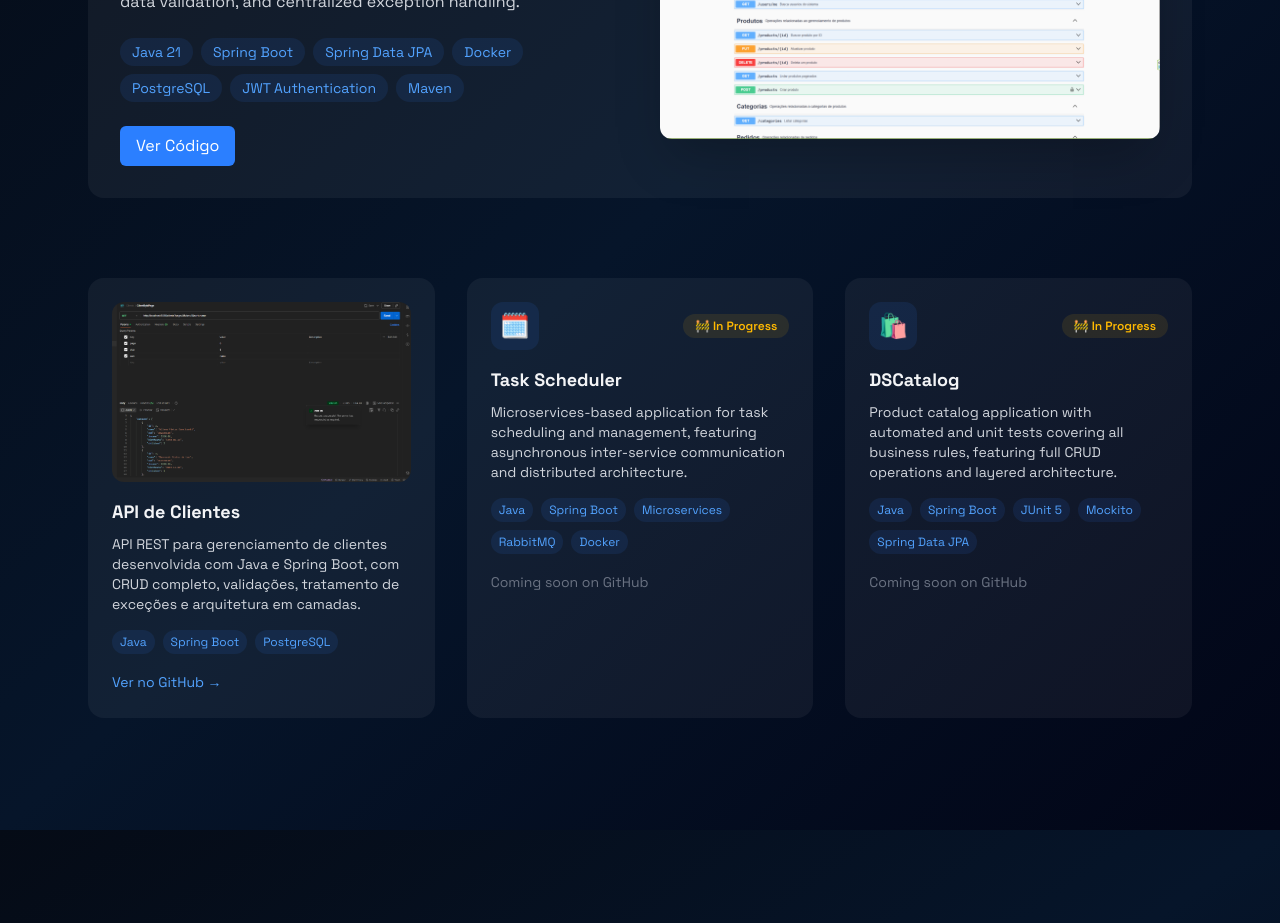
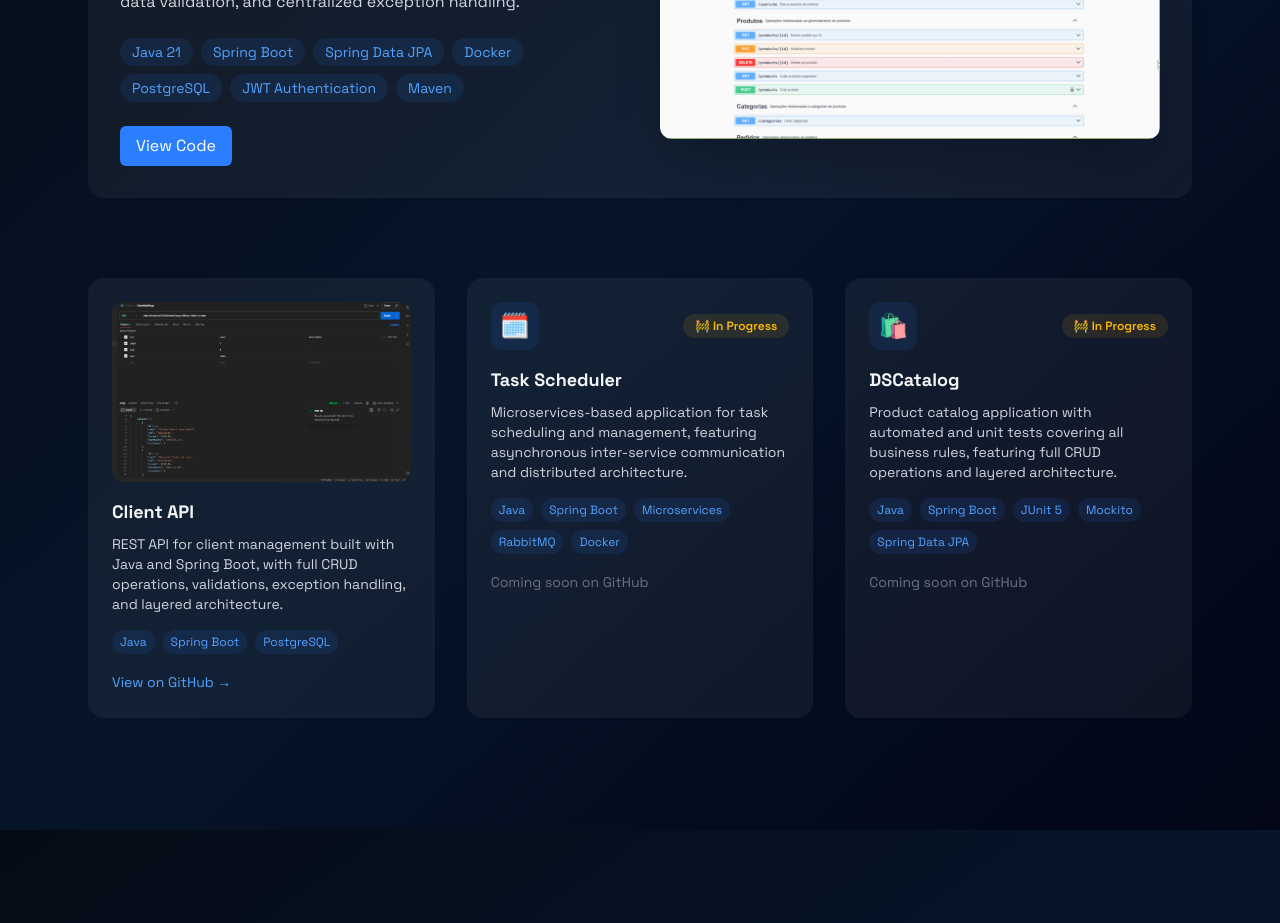
Before and after one commit to junior-bortolanza/portfolio-dev, a React (Vite) app: page / in a window 1280 px wide. Shown: the part 2740-3663 px from the top of the page. Built offline with nearby package versions, Linux system fonts and the light colour scheme.

Commit message:
Refactoring languages

```diff
--- a/src/components/sections/About.jsx
+++ b/src/components/sections/About.jsx
@@ -38,7 +38,7 @@ export const About = () => {
 
               {/* FRONTEND */}
               <div className="mb-6">
-                <h3 className="text-xl font-bold mb-3">Front-end</h3>
+                <h3 className="text-xl font-bold mb-3">{t("about.frontendTitle")}</h3>
                 <div className="flex flex-wrap gap-2">
                   {frontendSkills.map((tech) => (
                     <span
@@ -54,7 +54,7 @@ export const About = () => {
 
               {/* BACKEND */}
               <div>
-                <h3 className="text-xl font-bold mb-3">Backend</h3>
+                <h3 className="text-xl font-bold mb-3">{t("about.backendTitle")}</h3>
                 <div className="flex flex-wrap gap-2">
                   {backendSkills.map((tech) => (
                     <span
--- a/src/components/sections/Contact.jsx
+++ b/src/components/sections/Contact.jsx
@@ -31,7 +31,7 @@ export const Contact = () => {
       })
       .catch((error) => {
         console.error("EmailJS error:", JSON.stringify(error));
-        alert(t("contact.error") + "\n\nDetalhes: " + (error?.text || error?.message || JSON.stringify(error)));
+        alert(t("contact.error") + "\n\n" + t("contact.details") + " " + (error?.text || error?.message || JSON.stringify(error)));
       });
   };
 
@@ -82,7 +82,7 @@ export const Contact = () => {
                   name="email"
                   required
                   value={formData.email}
-                  placeholder="your@email.com"
+                  placeholder={t("contact.email_placeholder")}
                   className="w-full mt-2 px-4 py-3 rounded-lg
                              bg-white/10 text-white"
                   onChange={(e) =>
--- a/src/components/sections/Home.jsx
+++ b/src/components/sections/Home.jsx
@@ -68,7 +68,7 @@ export const Home = () => {
                             hover:shadow-[0_0_15px_rgba(59,130,246,0.2)]"
                 >
 
-                Download CV
+                {t("hero.downloadCV")}
               </a>
             </div>
 
--- a/src/components/sections/Projects.jsx
+++ b/src/components/sections/Projects.jsx
@@ -25,7 +25,7 @@ export const Projects = () => {
                 <span className="text-sm text-blue-400">{t("projects.featured_project")}</span>
 
                 <h3 className="text-2xl font-bold mt-2 mb-4">
-                  API REST DScommerce
+                  {t("projects.dscommerce_name")}
                 </h3>
 
                 <p className="text-gray-300 mb-6">
@@ -50,7 +50,7 @@ export const Projects = () => {
                     className="bg-blue-500 px-4 py-2 rounded-md text-white
                                hover:bg-blue-600 transition"
                   >
-                    Ver Código
+                    {t("projects.view_code")}
                   </a>
                 </div>
               </div>
@@ -81,10 +81,10 @@ export const Projects = () => {
                 className="rounded-xl mb-4"
               />
 
-              <h3 className="text-lg font-bold mb-2">API de Clientes</h3>
+              <h3 className="text-lg font-bold mb-2">{t("projects.api_clientes_name")}</h3>
 
               <p className="text-gray-300 text-sm mb-4">
-                API REST para gerenciamento de clientes desenvolvida com Java e Spring Boot, com CRUD completo, validações, tratamento de exceções e arquitetura em camadas.
+                {t("projects.api_clientes_desc")}
               </p>
 
               <div className="flex flex-wrap gap-2 mb-4">
@@ -101,7 +101,7 @@ export const Projects = () => {
 
               <a
                 href="https://github.com/junior-bortolanza/clientes"
-                 className="text-blue-400 text-sm">Ver no GitHub →</a>
+                 className="text-blue-400 text-sm">{t("projects.view_github")}</a>
             </div>
 
             {/* CARD 2 - Agendador de Tarefas */}
--- a/src/i18n/locales/en.json
+++ b/src/i18n/locales/en.json
@@ -10,7 +10,8 @@
     "title": "Hi, I'm Junior",
     "description": "Java Backend Developer | Spring Boot\n\nI build secure and scalable REST APIs with Spring Security (JWT/OAuth2), JPA, and PostgreSQL, applying Clean Architecture and SOLID principles. Secondary stack in Python (FastAPI, Flask) for automations and integrations.",
     "viewProjects": "View Projects",
-    "contact": "Contact Me"
+    "contact": "Contact Me",
+    "downloadCV": "Download CV"
   },
 
   "about": {
@@ -20,6 +21,8 @@
     "subtitle_1": "Systems Analysis and Development Technologist – Uninter (2024–2026)",
     "subtitle_2": "Java Spring Professional: Spring Boot, JPA/Hibernate, REST APIs, Security (OAuth2/JWT), Docker, Docker Compose, and CI/CD pipelines.",
     "subtitle_3": "Python Training Course: Flask, MVC architecture, JWT authentication, MongoDB, Redis, RabbitMQ, real-time communication, and backend best practices.",
+    "frontendTitle": "Front-end",
+    "backendTitle": "Backend",
     "workExperience": "Work Experience",
     "experience_1_role": "Java Backend Developer",
     "experience_1_meta": "Personal Projects | Mar 2024 – Present",
@@ -47,6 +50,11 @@
     "task_scheduler_desc": "Microservices-based application for task scheduling and management, featuring asynchronous inter-service communication and distributed architecture.",
     "dscatalog_name": "DSCatalog",
     "dscatalog_desc": "Product catalog application with automated and unit tests covering all business rules, featuring full CRUD operations and layered architecture.",
+    "dscommerce_name": "API REST DScommerce",
+    "view_code": "View Code",
+    "api_clientes_name": "Client API",
+    "api_clientes_desc": "REST API for client management built with Java and Spring Boot, with full CRUD operations, validations, exception handling, and layered architecture.",
+    "view_github": "View on GitHub →",
     "coming_soon": "Coming soon on GitHub"
   },
 
@@ -59,6 +67,8 @@
     "message_placeholder": "Tell me about your project...",
     "send": "✈️ Send Message",
     "success": "Message sent successfully! 🚀",
+    "email_placeholder": "your@email.com",
+    "details": "Details:",
     "error": "Error sending. Please try again."
   }
 }
--- a/src/i18n/locales/pt.json
+++ b/src/i18n/locales/pt.json
@@ -10,7 +10,8 @@
     "title": "Olá, eu sou o Junior",
     "description": "Desenvolvedor Backend Java | Spring Boot\n\nConstruo APIs REST seguras e escaláveis com Spring Security (JWT/OAuth2), JPA e PostgreSQL, aplicando Clean Architecture e SOLID. Stack secundária em Python (FastAPI, Flask) para automações e integrações.",
     "viewProjects": "Ver Projetos",
-    "contact": "Fale Comigo"
+    "contact": "Fale Comigo",
+    "downloadCV": "Baixar CV"
   },
 
   "about": {
@@ -20,6 +21,8 @@
     "subtitle_1": "Tecnólogo em Análise e Desenvolvimento de Sistemas — UNINTER (2024–2026)",
     "subtitle_2": "Java Spring Professional — DevSuperior (120h): Spring Boot, JPA, APIs REST, Spring Security, Docker e CI/CD",
     "subtitle_3": "Formação Backend Python: FastAPI, Flask, PostgreSQL, MongoDB, Redis e RabbitMQ",
+    "frontendTitle": "Front-end",
+    "backendTitle": "Backend",
     "workExperience": "Experiência Profissional",
     "experience_1_role": "Desenvolvedor Backend Java",
     "experience_1_meta": "Projetos Próprios | mar 2024 – atual",
@@ -47,6 +50,11 @@
     "task_scheduler_desc": "Aplicação baseada em microsserviços para agendamento e gerenciamento de tarefas, com comunicação assíncrona entre serviços e arquitetura distribuída.",
     "dscatalog_name": "DSCatalog",
     "dscatalog_desc": "Aplicação de catálogo de produtos com testes automatizados e unitários cobrindo todas as regras de negócio, com CRUD completo e arquitetura em camadas.",
+    "dscommerce_name": "API REST DScommerce",
+    "view_code": "Ver Código",
+    "api_clientes_name": "API de Clientes",
+    "api_clientes_desc": "API REST para gerenciamento de clientes desenvolvida com Java e Spring Boot, com CRUD completo, validações, tratamento de exceções e arquitetura em camadas.",
+    "view_github": "Ver no GitHub →",
     "coming_soon": "Em breve no GitHub"
   },
 
@@ -59,6 +67,8 @@
     "message_placeholder": "Me conte sobre seu projeto...",
     "send": "✈️ Enviar Mensagem",
     "success": "Mensagem enviada com sucesso! 🚀",
+    "email_placeholder": "seu@email.com",
+    "details": "Detalhes:",
     "error": "Erro ao enviar. Por favor, tente novamente."
   }
 }
```
